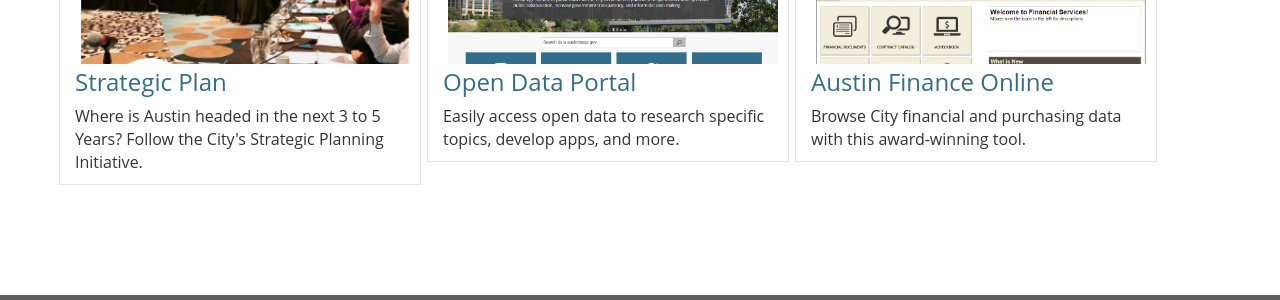
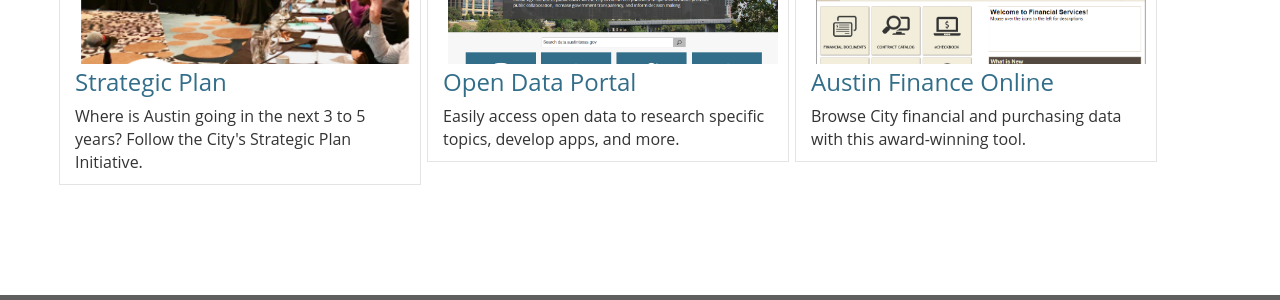
Before and after one commit to thuzarwin/PerformanceATX, a Jekyll site: the page built from index.md, in a window 1280 px wide. Shown: the part 1035-1335 px from the top of the page. Built offline with Jekyll 4.4.1, drawn with Linux system fonts in a browser that asks for light colours; nearby versions of some CDN libraries; some web fonts are replaced.

Commit message:
Update homepage.html

```diff
--- a/_layouts/homepage.html
+++ b/_layouts/homepage.html
@@ -135,7 +135,7 @@
 <div class="col-sm-3 col-sm-offset-0 text-left" style= "outline: 1px solid #E5E4E2">
 <div class="col-sm-12 homepage-button homepage-button-image"></div></a>
 <h3>Strategic Plan</h3>
-<p>Where is Austin headed in the next 3 to 5 Years? Follow the City's Strategic Planning Initiative.</p>
+<p>Where is Austin going in the next 3 to 5 years? Follow the City's Strategic Plan Initiative.</p>
         </div>
 
 
```
